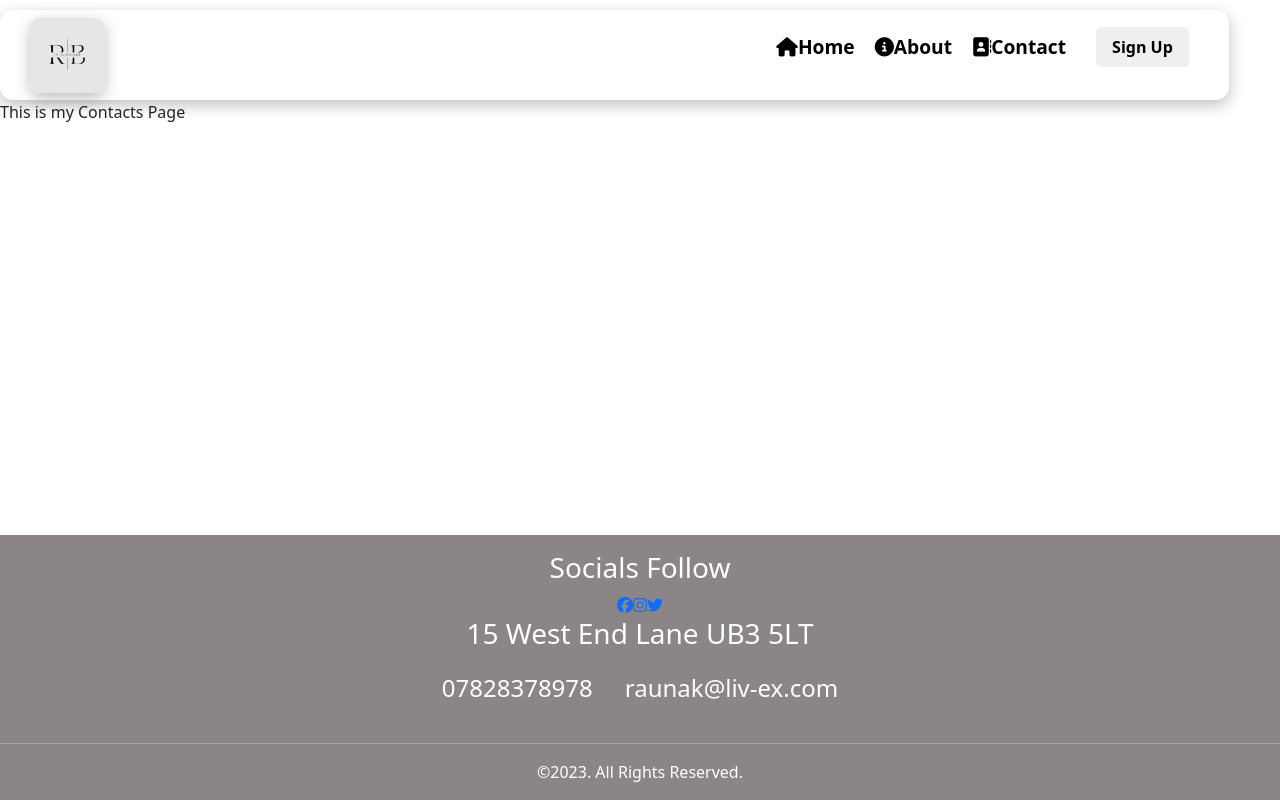
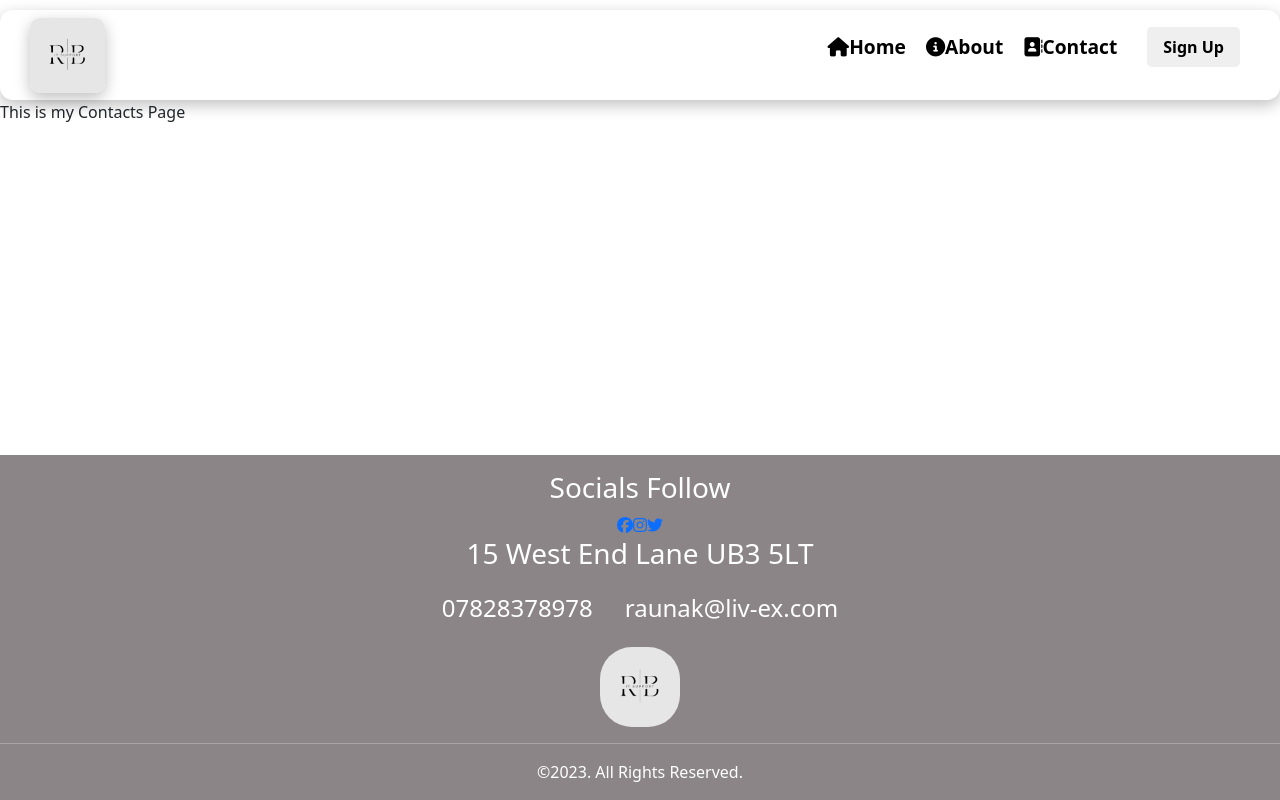
Before and after one commit to Rxunak/Liv-Ex-Project, a React (Create React App) app in the folder loginsignup/: page /about in a window 1280 px wide. Built offline with nearby package versions, Linux system fonts and the light colour scheme.

Commit message:
Fixing navbar and footer

```diff
--- a/loginsignup/src/App.js
+++ b/loginsignup/src/App.js
@@ -7,7 +7,7 @@ import Home from './Routes/Home';
 import Contact from './Routes/Contact';
 import About from './Routes/About';
 import Footer from './Component/Footer';
-import { FontAwesomeIcon } from "@fortawesome/react-fontawesome";
+
 
 import React from 'react'
 
--- a/loginsignup/src/Component/Footer.js
+++ b/loginsignup/src/Component/Footer.js
@@ -6,8 +6,10 @@ import { Container } from 'react-bootstrap'
 
 import { FontAwesomeIcon } from '@fortawesome/react-fontawesome'
 import { faFacebook } from '@fortawesome/free-brands-svg-icons'
-import { faInstagram} from '@fortawesome/free-brands-svg-icons'
-import { faTwitter} from '@fortawesome/free-brands-svg-icons'
+import { faInstagram } from '@fortawesome/free-brands-svg-icons'
+import { faTwitter } from '@fortawesome/free-brands-svg-icons'
+
+import logo from '../Assets/IT Support.png'
 
 const Footer = () => {
     return (
@@ -19,22 +21,14 @@ const Footer = () => {
                     <div className='Socials'>
                         <h3>Socials Follow</h3>
                         <a href="https://facebook.com">
-                            <FontAwesomeIcon icon={faFacebook}/>
+                            <FontAwesomeIcon icon={faFacebook} />
                         </a>
                         <a href="https://instagram.com">
-                            <FontAwesomeIcon icon={faInstagram}/>
+                            <FontAwesomeIcon icon={faInstagram} />
                         </a>
                         <a href="https://twitter.com">
-                            <FontAwesomeIcon icon={faTwitter}/>
+                            <FontAwesomeIcon icon={faTwitter} />
                         </a>
-
-
-
-
-
-
-
-
                     </div>
 
                     <div className='col1'>
@@ -50,6 +44,11 @@ const Footer = () => {
 
                     <div className='col'>
                         <h4>raunak@liv-ex.com</h4>
+                    </div>
+
+                    <div className='logo'>
+                    <img className="logo3" src={logo} alt="" />
+
                     </div>
 
 
--- a/loginsignup/src/Styles/Footer.css
+++ b/loginsignup/src/Styles/Footer.css
@@ -30,3 +30,8 @@
 
 
 }
+
+.logo3{
+    height: 5rem;
+    border-radius: 2rem;
+}
--- a/loginsignup/src/Styles/NavbarStyles.css
+++ b/loginsignup/src/Styles/NavbarStyles.css
@@ -4,7 +4,7 @@
     align-items: center;
     padding: 0 30px;
     box-shadow: 0 5px 15px 0 rgba(0, 0, 0, 0.25);
-    width: 96%;
+    width: 100%;
     height: 90px;
     border-radius: 13px;
     margin-top: 10px;
```
